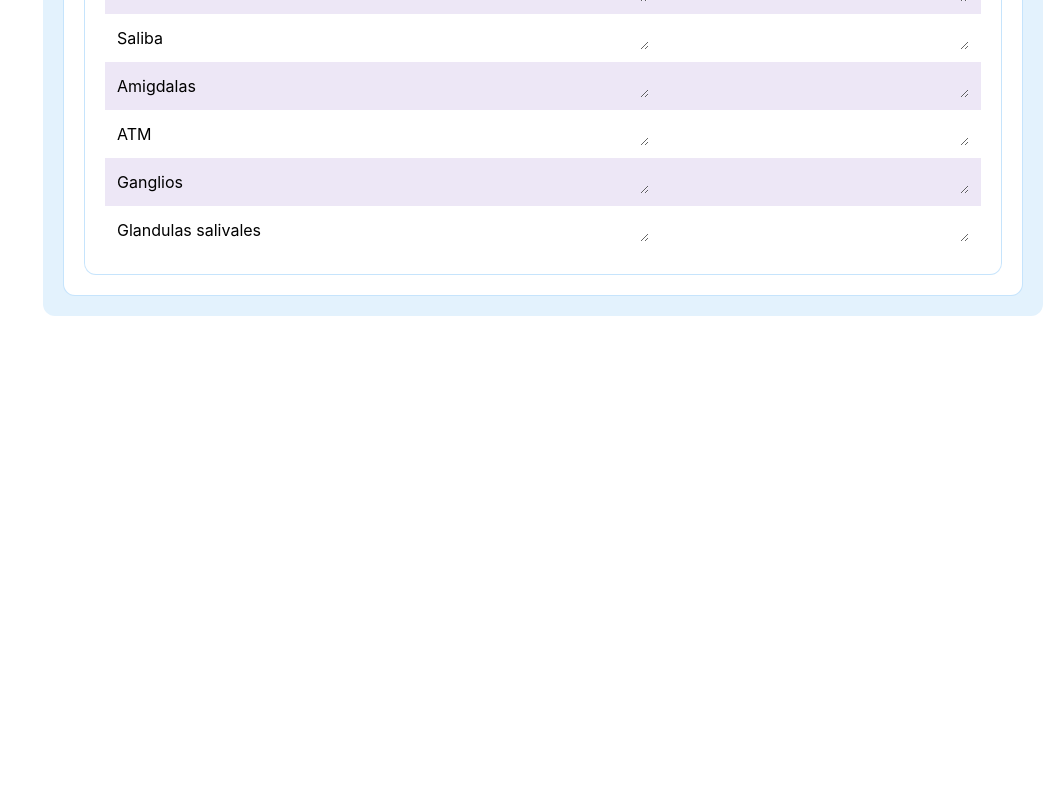
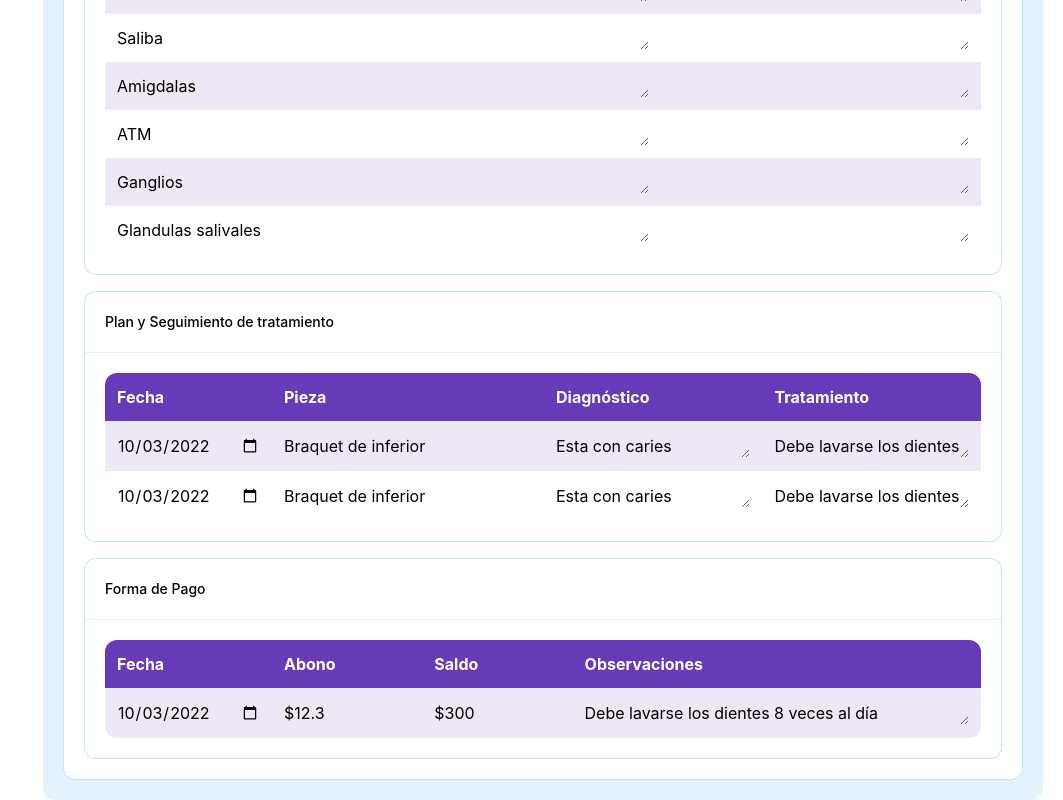
Before and after one commit to Willian-Cueva/ardental, a React (Create React App) app: page / in a window 1280 px wide. Shown: the part 2271-3071 px from the top of the page, without its empty margins (217-1280 px from the left). Before the commit the page ends 2587 px from the top, so only its background shows below. Built offline with nearby package versions, Linux system fonts and the light colour scheme.

Commit message:
Parte gráfica terminada

```diff
--- a/public/index.html
+++ b/public/index.html
@@ -7,7 +7,7 @@
     <meta name="theme-color" content="#000000" />
     <meta
       name="description"
-      content="Web site created using create-react-app"
+      content="Página de administracion de Ardental"
     />
     <link rel="apple-touch-icon" href="%PUBLIC_URL%/logo192.png" />
     <!--
--- /dev/null
+++ b/src/components/Loader.js
@@ -0,0 +1,7 @@
+import img from "../assets/imgs/logo.png"
+import styles from "./styles/Loader.module.css"
+export default function Loader() {
+  return (
+    <img src={img} alt="Cargando..." className={`${styles.loader}`}/>
+  )
+}
--- /dev/null
+++ b/src/components/RowTablePay.js
@@ -0,0 +1,13 @@
+import React from 'react'
+import TextArea from './TextArea'
+
+export default function RowTablePay({pay}) {
+  return (
+    <tr>
+          <td className='w-[150px]'><input type="date" name="" id="" value={pay[0]}/></td>
+          <td>$<input type="number" inputMode='numeric' value={pay[1]} className="w-[50px]"/></td>
+          <td>$<input type="number" inputMode='numeric' name="" id="" value={pay[2]} className="w-[50px]"/></td>
+          <td><TextArea value={pay[3]}/></td>
+    </tr>
+  )
+}
--- /dev/null
+++ b/src/components/RowTableTreatment.js
@@ -0,0 +1,13 @@
+import React from 'react'
+import TextArea from './TextArea'
+
+export default function RowTableTreatment({treatment}) {
+  return (
+    <tr>
+          <td><input type="date" name="" id="" value={treatment[0]}/></td>
+          <td><input type="text" value={treatment[1]}/></td>
+          <td><TextArea value={treatment[2]}/></td>
+          <td><TextArea value={treatment[3]}/></td>
+    </tr>
+  )
+}
--- a/src/components/TableClinicalSigns.js
+++ b/src/components/TableClinicalSigns.js
@@ -7,22 +7,6 @@ export default function TableClinicalSigns() {
 
   const names = ["Nombre", "Signos Clínicos", "Observaciones"];
 
-  function autosize(e) {
-    const el = e.target;
-    setTimeout(function () {
-      el.style.cssText = "height:auto; padding:0";
-      // for box-sizing other than "content-box" use:
-      // el.style.cssText = '-moz-box-sizing:content-box';
-      el.style.cssText = "height:" + el.scrollHeight + "px";
-    }, 0);
-  }
-    useEffect(() => {
-    let textarea = document.querySelector(".textArea");
-    textarea.addEventListener("keydown", autosize);
-    return () => {
-      textarea.removeEventListener("keydown", autosize);
-    };
-  }, []);
   return (
     <div className="rounded-xl overflow-hidden textArea">
       <table>
--- /dev/null
+++ b/src/components/TablePay.js
@@ -0,0 +1,42 @@
+import { useEffect, useState } from "react";
+import Loader from "./Loader";
+import RowTablePay from "./RowTablePay";
+import styles from "./styles/Table.module.css";
+
+export default function TablePay() {
+  const names = ["Fecha", "Abono", "Saldo", "Observaciones"];
+  const [ready, setReady] = useState(false);
+  const [pays, setPays] = useState([]);
+  useEffect(() => {
+    const datos = [
+      [
+        "2022-10-03",
+        12.30,
+        300,
+        "Debe lavarse los dientes 8 veces al día",
+      ],
+    ];
+    setPays(datos);
+    setReady(true);
+  }, []);
+  return (
+    <div className="rounded-xl overflow-hidden textArea">
+      <table>
+        <thead>
+          <tr>
+            {names.map((el) => (
+              <th>{el}</th>
+            ))}
+          </tr>
+        </thead>
+        {ready ? (
+          pays.map((pay) => (
+            <RowTablePay pay={pay} />
+          ))
+        ) : (
+          <Loader />
+        )}
+      </table>
+    </div>
+  );
+}
--- /dev/null
+++ b/src/components/TableTreatment.js
@@ -0,0 +1,50 @@
+import { useEffect } from "react";
+import { useState } from "react";
+import Loader from "./Loader";
+import RowTableTreatment from "./RowTableTreatment";
+import styles from "./styles/Table.module.css";
+
+export default function TableTreatment() {
+  const names = ["Fecha", "Pieza", "Diagnóstico", "Tratamiento"];
+  const [ready, setReady] = useState(false);
+  const [treatments, setTreatments] = useState([]);
+  useEffect(() => {
+    const datos = [
+      [
+        "2022-10-03",
+        "Braquet de inferior",
+        "Esta con caries",
+        "Debe lavarse los dientes 8 veces al día",
+      ],
+      [
+        "2022-10-03",
+        "Braquet de inferior",
+        "Esta con caries",
+        "Debe lavarse los dientes 8 veces al día",
+      ],
+    ];
+    setTreatments(datos);
+    setReady(true);
+  }, []);
+
+  return (
+    <div className="rounded-xl overflow-hidden textArea">
+      <table>
+        <thead>
+          <tr>
+            {names.map((el) => (
+              <th>{el}</th>
+            ))}
+          </tr>
+        </thead>
+        {ready ? (
+          treatments.map((treatment) => (
+            <RowTableTreatment treatment={treatment} />
+          ))
+        ) : (
+          <Loader />
+        )}
+      </table>
+    </div>
+  );
+}
--- a/src/components/TextArea.js
+++ b/src/components/TextArea.js
@@ -1,6 +1,5 @@
-import { useEffect } from "react";
 import styles from "./styles/TextArea.module.css";
-export default function TextArea({ placeholder = "placeholder" }) {
+export default function TextArea({ placeholder = "placeholder" ,value}) {
 
 
 //   useEffect(() => {
@@ -11,5 +10,5 @@ export default function TextArea({ placeholder = "placeholder" }) {
 //     };
 //   }, []);
 
-  return <textarea rows="1"></textarea>;
+  return <textarea rows="1" value={value}></textarea>;
 }
--- /dev/null
+++ b/src/components/styles/Loader.module.css
@@ -0,0 +1,13 @@
+.loader {
+    margin: 1rem auto;
+    display: block;
+    width: 4rem;
+    height: 4rem;
+    animation: myanimation 2s infinite ease-in-out;
+  }
+
+  @keyframes myanimation {
+    100% {
+      transform: rotate(1800deg);
+    }
+  }
--- a/src/components/styles/Table.module.css
+++ b/src/components/styles/Table.module.css
@@ -19,13 +19,21 @@ tr:nth-child(even) {
   background-color: #ede7f6;
 }
 
-tr:hover td{
+tr:hover td {
   background-color: #b39ddb;
   /* color: white; */
 }
 
-input,.textarea{
+input,
+.textarea {
   background-color: transparent;
+}
+
+input:focus {
+  outline: none;
+  border: 2px solid #4527a0;
+  border-radius: 10px;
+  padding: 5px 10px;
 }
 
 .textarea[contenteditable]:empty::before {
@@ -33,7 +41,7 @@ input,.textarea{
   color: gray;
 }
 
-.textarea{
+.textarea {
   display: block;
   width: 100%;
   overflow: hidden;
--- a/src/components/styles/TextArea.module.css
+++ b/src/components/styles/TextArea.module.css
@@ -8,7 +8,7 @@ textarea {
   /* margin: 50px auto; */
   display: block;
   background-color: transparent;
-  transition: 0.15s ease ;
+  /* transition: 0.15s ease ; */
 }
 
 textarea:focus{
--- a/src/pages/Landing.js
+++ b/src/pages/Landing.js
@@ -1,12 +1,31 @@
-import React from "react";
+import React, { useEffect } from "react";
 import Input from "../components/Input";
 import Main from "../components/Main";
 import Odontogram from "../components/Odontogram";
 import RadioButtonsGroup from "../components/RadioButtonsGroup";
 import Switch from "../components/Switch";
-import Table from "../components/TableClinicalSigns";
+import TableClinicalSigns from "../components/TableClinicalSigns";
+import TablePay from "../components/TablePay";
+import TableTreatment from "../components/TableTreatment";
 
 export default function Landing() {
+  function autosize(e) {
+    const el = e.target;
+    if(el.tagName==="INPUT")return;
+    setTimeout(function () {
+      // el.style.cssText = "height:auto; padding:0";
+      // for box-sizing other than "content-box" use:
+      // el.style.cssText = '-moz-box-sizing:content-box';
+      el.style.cssText = "height:" + el.scrollHeight + "px";
+    }, 0);
+  }
+    useEffect(() => {
+    let textarea = document;
+    textarea.addEventListener("keydown", autosize);
+    return () => {
+      textarea.removeEventListener("keydown", autosize);
+    };
+  }, []);
   return (
     <Main title="Registro de Pacientes">
       <Main title="Datos Personales" subtitle={true}>
@@ -61,8 +80,17 @@ export default function Landing() {
       </Main>
       <div className="mb-4"/>
       <Main title="Signos Clínicos" subtitle={true}>
-        <Table/>
+        <TableClinicalSigns/>
       </Main>
+      <div className="mb-4"/>
+      <Main title="Plan y Seguimiento de tratamiento" subtitle={true}>
+        <TableTreatment/>
+      </Main>
+      <div className="mb-4"/>
+      <Main title="Forma de Pago" subtitle={true}>
+        <TablePay/>
+      </Main>
+
     </Main>
   );
 }
```
Lines whose indentation alone changed are shown as unchanged.
